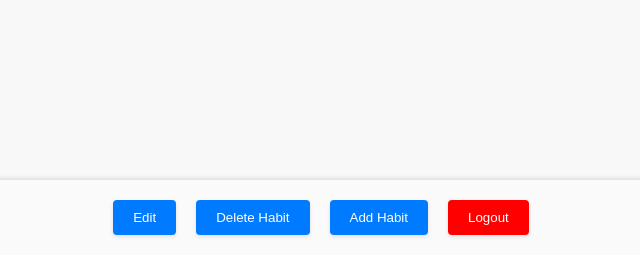
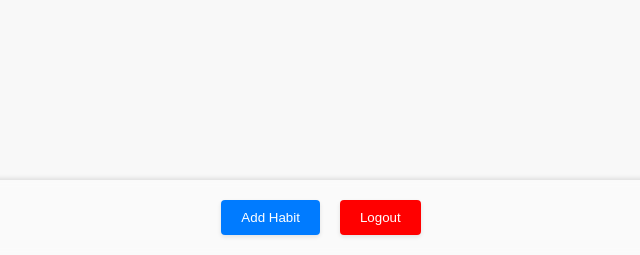
Before and after one commit to Charly-Wolf/habits_app_0.1, a Flask app: template templates/index.html in a window 1280 px wide. Shown: the part 545-800 px from the top of the page, without its empty margins (339-979 px from the left). Run offline with Flask 2, Linux system fonts and the light colour scheme; the template is opened without the code that fills it, so the values that code supplies are empty.

Commit message:
Deleted unnecessary buttons in the footer

```diff
--- a/app.py
+++ b/app.py
@@ -13,7 +13,7 @@ app = Flask(__name__)
 app.config['SECRET_KEY'] = "P@ssW0rd#" # WHAT DO I NEED THIS FOR??
 
 #LOCAL DB (FOR TESTING):
-#app.config['SQLALCHEMY_DATABASE_URI'] = 'sqlite:///site.db'
+# app.config['SQLALCHEMY_DATABASE_URI'] = 'sqlite:///site.db'
 
 #RENDER ONLINE DB (FOR TESTING):
 #app.config['SQLALCHEMY_DATABASE_URI'] = 'postgresql://test_db_7vup_user:vN2FuqTTQv3Eng3LmcnYBW4ii6PkuxYE@dpg-cjb50c3bq8nc73bmg13g-a.oregon-postgres.render.com/test_db_7vup'
@@ -168,7 +168,7 @@ def delete_habit(habit_id):
 
     try:
         if (len(filter_logs_by_habit_id(habit_id)) > 0):
-            return jsonify({'message': 'There are log entries for this habit, please wait for Version 2.0. to be able to archive habits instead of delete them 😉'}), 400
+            return jsonify({'message': 'There are log entries for this habit, please wait for Version 0.2. to be able to archive habits instead of delete them 😉'}), 400
         db.session.delete(habit)
         db.session.commit()
         return jsonify({'message': 'Habit deleted successfully'}), 200
--- a/static/app.js
+++ b/static/app.js
@@ -1,48 +1,14 @@
 // Entry point for the app
 const appContainer = document.getElementById("app");
 
-let editingMode = false; // Flag to track editing mode
-let deletingMode = false;
-const currentDate = new Date();
-
-const editHabitsButton = document.getElementById("edit-button");
-const deleteHabitsButton = document.getElementById("delete-button");
 const addHabitButton = document.getElementById("add-button");
 const backToHabitsListButton = document.getElementById("back-to-habits");
 
-deleteHabitsButton.addEventListener("click", () => {
-  if (deletingMode) {
-    exitEditMode(); // If already in edit mode, exit edit mode
-    exitDeleteMode();
-  } else if (editingMode) {
-    enableDeleteMode();
-    exitEditMode();
-  } else {
-    enableDeleteMode(); // If not in edit or delete mode, enter delete mode
-  }
-});
-
 addHabitButton.addEventListener("click", () => {
-  exitEditMode(); // Exit edit mode
-  exitDeleteMode(); // Exit delete mode
   backToHabitsListButton.style.display = "flex";
-  deleteHabitsButton.style.display = "none";
-  editHabitsButton.style.display = "none";
   addHabitButton.style.display = "none";
   renderAddHabitForm(); // Render the add habit form
 });
-
-editHabitsButton.addEventListener("click", () => {
-  if (editingMode) {
-    exitEditMode(); // If already in edit mode, exit edit mode
-  } else if (deletingMode) {
-    exitDeleteMode(); // If in delete mode, exit delete mode
-    enableEditMode();
-  } else {
-    enableEditMode(); // If not in edit or delete mode, enter edit mode
-  }
-});
-
 backToHabitsListButton.addEventListener("click", backtohabits);
 
 function renderHabitListPage() {
@@ -56,23 +22,7 @@ function renderHabitListPage() {
   <button id="add-button-2" style="margin: auto">Add Habit</button>
   `;
 
-  const todayDateSpan = document.querySelector(".today-date");
-  const formattedDate = currentDate.toLocaleDateString("en-US", {
-    weekday: "short",
-    year: "2-digit",
-    month: "2-digit",
-    day: "2-digit",
-  });
-  // todayDateSpan.textContent = formattedDate;
-
   fetchHabits();
-}
-
-async function toggleDeleteButton(habits) {
-  deleteHabitsButton.style.display =
-    habits.length === 0 || habits.every((habit) => habit.status)
-      ? "none"
-      : "flex";
 }
 
 async function fetchHabits() {
@@ -94,25 +44,18 @@ async function fetchHabits() {
       const habitList = document.getElementById("habit-list");
       habitList.innerHTML = "";
 
-      toggleDeleteButton(habits);
-
       const emptyHabitsText = document.getElementById("empty-habits-text");
       emptyHabitsText.style.display = habits.length === 0 ? "block" : "none";
 
       const addHabitButton2 = document.getElementById("add-button-2");
       addHabitButton2.addEventListener("click", () => {
         backToHabitsListButton.style.display = "flex";
-        exitEditMode(); // Exit edit mode
-        exitDeleteMode(); // Exit delete mode
-        deleteHabitsButton.style.display = "none";
         addHabitButton.style.display = "none";
-        editHabitsButton.style.display = "none";
         addHabitButton2.style.display = "none";
         renderAddHabitForm(); // Render the add habit form
       });
       addHabitButton2.style.display = habits.length === 0 ? "flex" : "none";
       addHabitButton.style.display = habits.length === 0 ? "none" : "flex";
-      editHabitsButton.style.display = habits.length === 0 ? "none" : "flex";
 
       habits.forEach((habit) => {
         const habitItem = document.createElement("li");
@@ -230,77 +173,10 @@ async function deleteHabit(habit) {
         alert(errorData.message);
       }
     }
-    // exitDeleteMode();
   } catch (error) {
     console.error("Error deleting habit:", error);
     // Handle error
   }
-}
-
-function enableEditMode() {
-  editingMode = true;
-  //deletingMode = false;
-
-  // Add a class to the appContainer to indicate editing mode
-  appContainer.classList.add("edit-mode"); // Add edit mode class
-
-  // Update the title text to indicate editing mode
-  // const habitTitle = document.querySelector(".habit-subtitle");
-  // habitTitle.textContent = "Your Habits - EDITING MODE";
-  const habitBoxes = document.querySelectorAll(".habit-box");
-  habitBoxes.forEach((habitBox) => {
-    if (!habitBox.classList.contains("done")) {
-      habitBox.classList.add("edit-modus");
-    }
-  });
-}
-
-function enableDeleteMode() {
-  deletingMode = true;
-  //editingMode = false;
-
-  // appContainer.classList.add("delete-mode");
-  // document.querySelector(".container").style.backgroundColor = "#bbb";
-  // const habitTitle = document.querySelector(".habit-subtitle");
-
-  const habitBoxes = document.querySelectorAll(".habit-box");
-  habitBoxes.forEach((habitBox) => {
-    if (!habitBox.classList.contains("done")) {
-      habitBox.classList.add("delete-modus");
-    }
-  });
-
-  // habitTitle.textContent = "Your Habits - DELETE MODE";
-}
-
-// // Add this function to exit delete mode
-function exitDeleteMode() {
-  deletingMode = false;
-
-  // appContainer.classList.remove("delete-mode");
-  // document.querySelector(".container").style.backgroundColor = "#fff";
-
-  // const habitTitle = document.querySelector(".habit-subtitle");
-  // habitTitle.textContent = "Your Habits";
-
-  const habitBoxes = document.querySelectorAll(".habit-box");
-  habitBoxes.forEach((habitBox) => {
-    habitBox.classList.remove("delete-modus");
-  });
-}
-
-function exitEditMode() {
-  editingMode = false; // Exit edit mode
-
-  // deletingMode = false;
-  appContainer.classList.remove("edit-mode"); // Remove edit mode class
-  const habitBoxes = document.querySelectorAll(".habit-box");
-  habitBoxes.forEach((habitBox) => {
-    habitBox.classList.remove("edit-modus");
-  });
-  // Reset the title text to normal
-  // const habitTitle = document.querySelector(".habit-subtitle");
-  // habitTitle.textContent = "Your Habits";
 }
 
 // Function to fetch habit by ID
@@ -372,8 +248,6 @@ function renderAddHabitForm() {
 }
 
 async function backtohabits() {
-  deleteHabitsButton.style.display = "flex";
-  editHabitsButton.style.display = "flex";
   addHabitButton.style.display = "flex";
   renderHabitListPage();
 }
@@ -417,8 +291,6 @@ async function handleAddHabit(event) {
     });
 
     if (response.ok) {
-      deleteHabitsButton.style.display = "flex";
-      editHabitsButton.style.display = "flex";
       addHabitButton.style.display = "flex";
       renderHabitListPage();
     } else {
--- a/templates/index.html
+++ b/templates/index.html
@@ -24,8 +24,6 @@
     </div>
     <footer>
       <button id="back-to-habits">Back to Habits</button>
-      <button id="edit-button">Edit</button>
-      <button id="delete-button">Delete Habit</button>
       <button id="add-button">Add Habit</button>
       <button id="logout">Logout</button>
     </footer>
```
